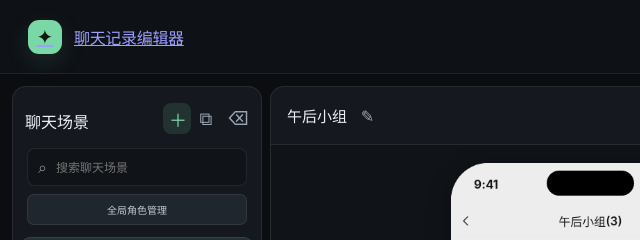
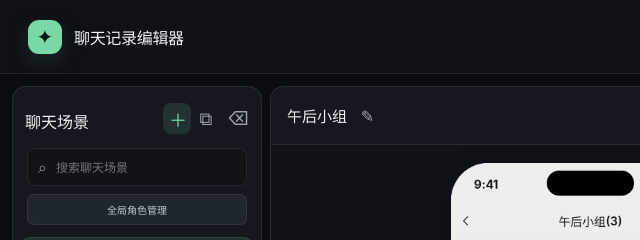
Before and after one commit to RecorderYvaine/oc-chat-editor, a plain HTML site: page chat-editor.html in a window 1280 px wide. Shown: the top 240 px of the page, 0-640 px from the left. Drawn offline with Linux system fonts and the light colour scheme.

Commit message:
助手：修正返回主页标题的白色链接样式

```diff
--- a/chat-editor.css
+++ b/chat-editor.css
@@ -27,7 +27,8 @@ button { cursor: pointer; }
 
 .topbar { height: 74px; display: flex; align-items: center; justify-content: space-between; padding: 0 28px; border-bottom: 1px solid var(--panel-border); background: rgba(15,18,23,.9); }
 .brand-lockup, .topbar-actions, .stage-toolbar, .stage-tools, .panel-heading, .chat-title-row, .sidebar-footer, .message-actions { display: flex; align-items: center; }
-.brand-lockup { gap: 12px; }
+.brand-lockup { gap: 12px; color: #eef2f6; text-decoration: none; }
+.brand-lockup:visited { color: #eef2f6; }
 .brand-mark { width: 34px; height: 34px; display: grid; place-items: center; border-radius: 11px; color: #0c1711; background: var(--accent); font-size: 20px; box-shadow: 0 8px 24px var(--accent-soft); }
 .brand-title { font-weight: 800; letter-spacing: -.02em; }
 .brand-subtitle, .eyebrow { color: var(--muted); font-size: 10px; letter-spacing: .15em; font-weight: 700; }
```
